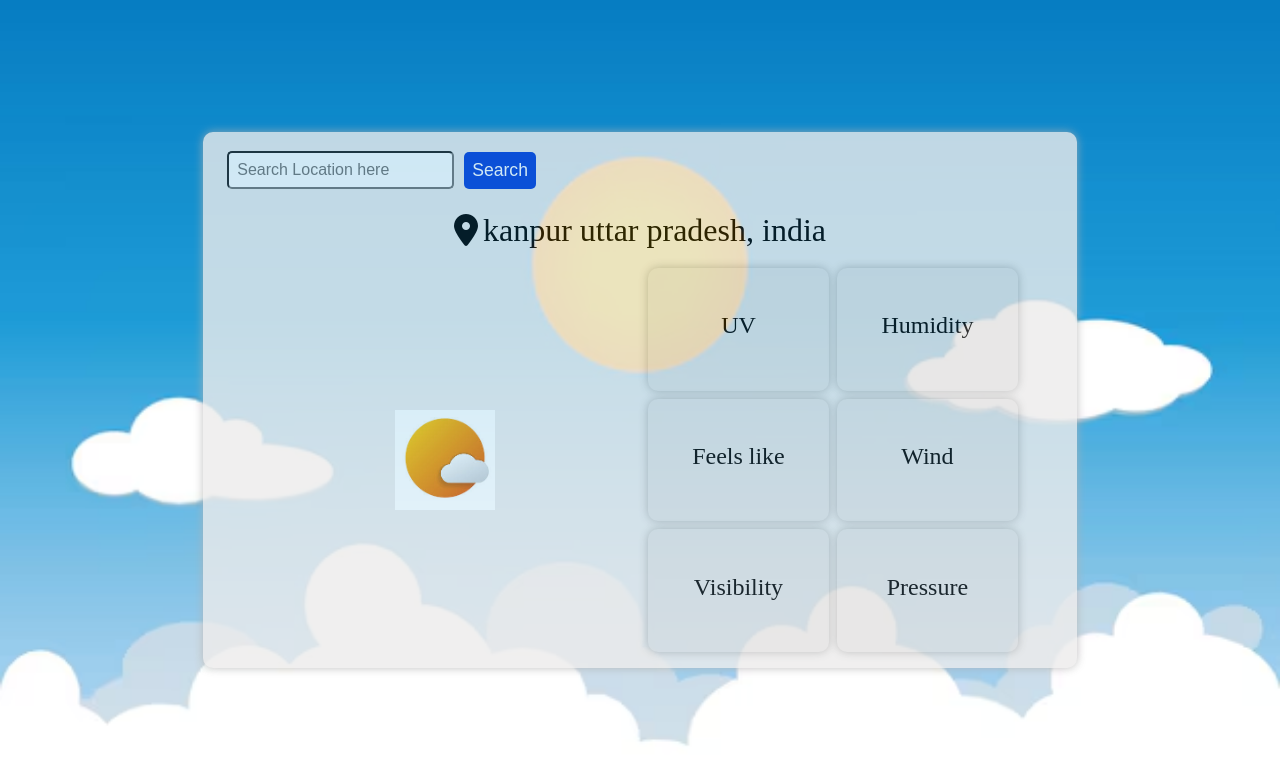
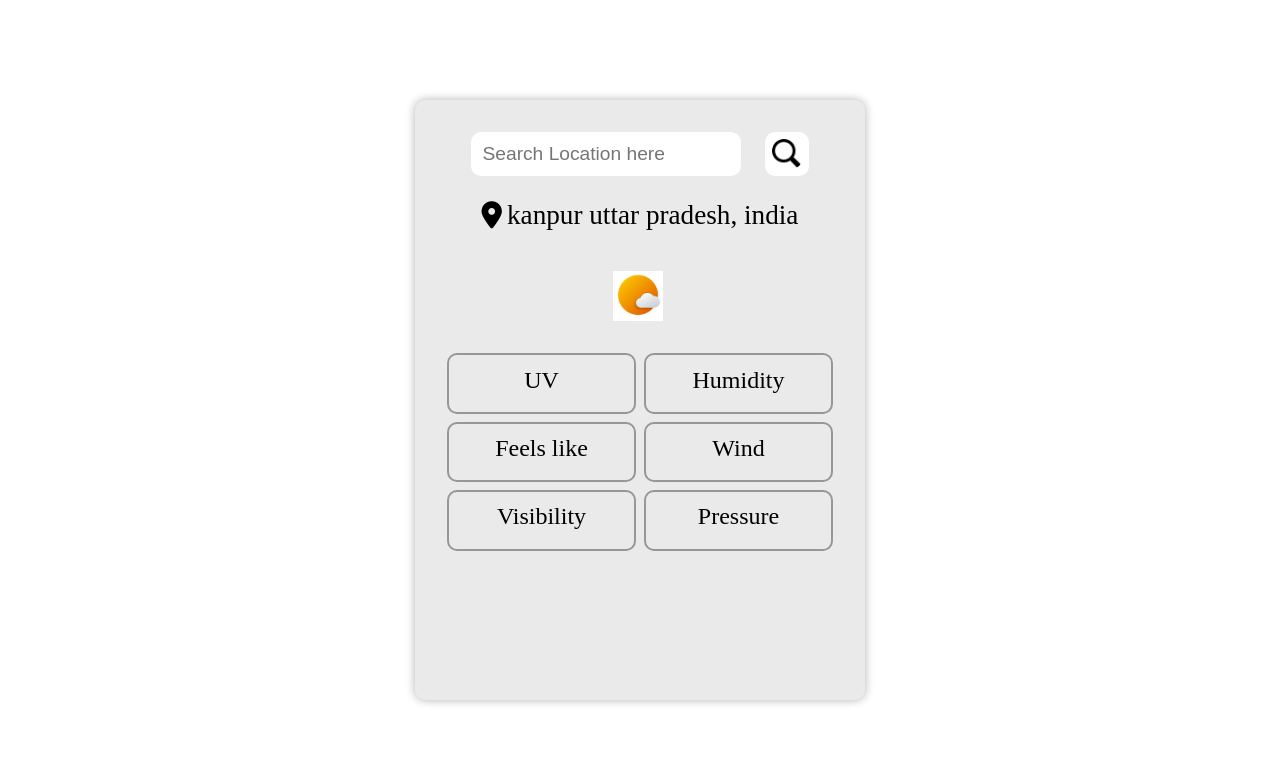
Before and after one commit to krishnakushwaha07/WeatherApp, a plain HTML site: page index.html in a window 1280 px wide. Drawn offline with Linux system fonts and the light colour scheme; no server answers.

Commit message:
Improvement in UI

```diff
--- a/index.html
+++ b/index.html
@@ -14,15 +14,18 @@
     />
   </head>
   <body>
-    <div class="container">
     <div class="box">
+      <div class="locationinfo">
         <div class="inputbox">
           <input type="text" placeholder="Search Location here" id="input" />
-          <button id="btn">Search</button>
+          <button id="btn">
+            <img src="./Images/search.png" alt="search" />
+          </button>
         </div>
         <div id="location">
           <i class="fa-solid fa-location-dot"></i>
           <p>kanpur uttar pradesh, india</p>
+        </div>
       </div>
       <div class="weatherinfo">
         <div class="condition">
@@ -42,7 +45,7 @@
         </div>
       </div>
     </div>
-    </div>
+
     <script src="weather.js"></script>
   </body>
 </html>
--- a/weather.css
+++ b/weather.css
@@ -3,88 +3,91 @@
   padding: 0;
   box-sizing: border-box;
 }
-.container {
-  height: 100vh;
-  width: 100vw;
+body {
+  min-height: 100vh;
+  display: flex;
+  align-items: center;
+  justify-content: center;
+  background: #ffffff;
+}
+.box {
+  min-height: 600px;
+  width: 450px;
+  display: flex;
+  flex-direction: column;
+  background: #eaeaea;
+  opacity: 1;
+  border-radius: 10px;
+  box-shadow: rgb(177, 177, 177) 0 0 10px;
+  padding: 0.5rem;
+  gap: 1rem;
+}
+.locationinfo {
+  min-height: 30%;
   display: flex;
   flex-direction: column;
   align-items: center;
-  justify-content: center;
   gap: 1rem;
   padding: 1rem;
-
-  background-image: url("./Images/day.png");
-  background-position: center;
-  background-repeat: no-repeat;
-  background-size: cover;
 }
 .inputbox {
-  width: 100%;
   display: flex;
   align-items: center;
-  gap: 10px;
+  padding: 0.5rem;
+  border-radius: 10px;
+  gap: 1.5rem;
 }
 #input {
-  font-size: 1rem;
-  padding: 0.5rem;
-  margin-left: 1rem;
-  border-radius: 5px;
+  font-size: 1.2rem;
+  padding: 0.7rem;
+  border-radius: 10px;
+  border: none;
 }
 #btn {
-  padding: 0.5rem;
-  font-size: 1.1rem;
-  color: white;
-  background: #0a41da;
+  height: 44px;
+  width: 44px;
+  border-radius: 10px;
   border: none;
-  border-radius: 5px;
+  padding: 0.4rem;
+  background: #ffffff;
 }
-.box {
-  width: 70%;
-  max-height: 80%;
-  display: grid;
-  grid-template-columns: repeat(1, 1fr);
-  grid-template-rows: 60px 60px;
-  align-items: center;
-  justify-items: center;
-  background: #edecec;
-  opacity: 0.8;
+#btn img {
+  height: 30px;
+  width: 30px;
+  object-fit: cover;
   border-radius: 10px;
-  box-shadow: rgb(177, 177, 177) 0 0 10px;
-  padding: 0.5rem;
+  border: none;
 }
 
 .weatherinfo {
-  width: 90%;
-  height: 400px;
-  display: grid;
-  grid-template-columns: repeat(2, 1fr);
+  min-height: 70%;
+  display: flex;
+  flex-direction: column;
+  padding: 0.5rem;
+  gap: 1rem;
 }
 
 .condition {
   display: flex;
   flex-direction: column;
-  justify-content: center;
   align-items: center;
-  font-size: 1.5rem;
+  align-items: center;
 }
 #temp {
-  font-size: 5rem;
+  font-size: 3.2rem;
+  font-weight: bold;
 }
 #temptext {
   display: flex;
   align-items: center;
   gap: 5px;
-}
-#temptext img {
-  height: 100px;
-  width: 100px;
+  font-size: 1.5rem;
 }
 #location {
   display: flex;
   align-items: center;
-  font-size: 2rem;
+  font-size: 1.7rem;
   gap: 5px;
-  padding: 1rem;
 }
 .moreinfo {
   display: grid;
@@ -92,7 +95,7 @@
   grid-template-columns: repeat(2, 1fr);
   font-size: 1.5rem;
   gap: 0.5rem;
-  padding: 0.5rem;
+  padding: 1rem;
 }
 
 .moreinfo div {
@@ -101,28 +104,7 @@
   align-items: center;
   justify-content: center;
   gap: 7px;
-  background: #e3e2e2;
-  box-shadow: rgb(177, 177, 177) 0 0 10px;
+  border: 2px solid rgb(151, 151, 151);
   border-radius: 10px;
+  padding: 0.7rem;
 }
-
-@media screen and (max-width: 585px) {
-  .weatherinfo {
-    grid-template-columns: repeat(1, 1fr);
-    grid-template-rows: repeat(2, 1fr);
-  }
-  .box {
-    width: 100%;
-    padding: 0.5rem;
-  }
-  #temp {
-    font-size: 4rem;
-  }
-  #location {
-    font-size: 1.5rem;
-    gap: 5px;
-  }
-  .moreinfo {
-    font-size: 1.2rem;
-  }
-}
--- a/weather.js
+++ b/weather.js
@@ -1,7 +1,7 @@
 const url =
   "https://api.weatherapi.com/v1/current.json?key=485c1438aead4ac1894132431250307&q=";
 
-const defaultCity = 'kanpur';
+const defaultCity = "kanpur";
 const cityInput = document.querySelector("#input");
 const temp = document.querySelector("#temp");
 const cityName = document.querySelector("#location p");
@@ -17,10 +17,10 @@ const button = document.querySelector("#btn");
 
 let weather = async (city) => {
   if (city === "") {
-    cityName.innerText = 'Please enter a valid location';
+    cityName.innerText = "Please enter a valid location";
     setTimeout(() => {
       weather(defaultCity);
-    },1000);
+    }, 1000);
     return;
   }
   const newUrl = `${url}${city}`; // prepare new url
```
Also changed, not shown: Images/search.png (added). Lines whose indentation alone changed are shown as unchanged.
